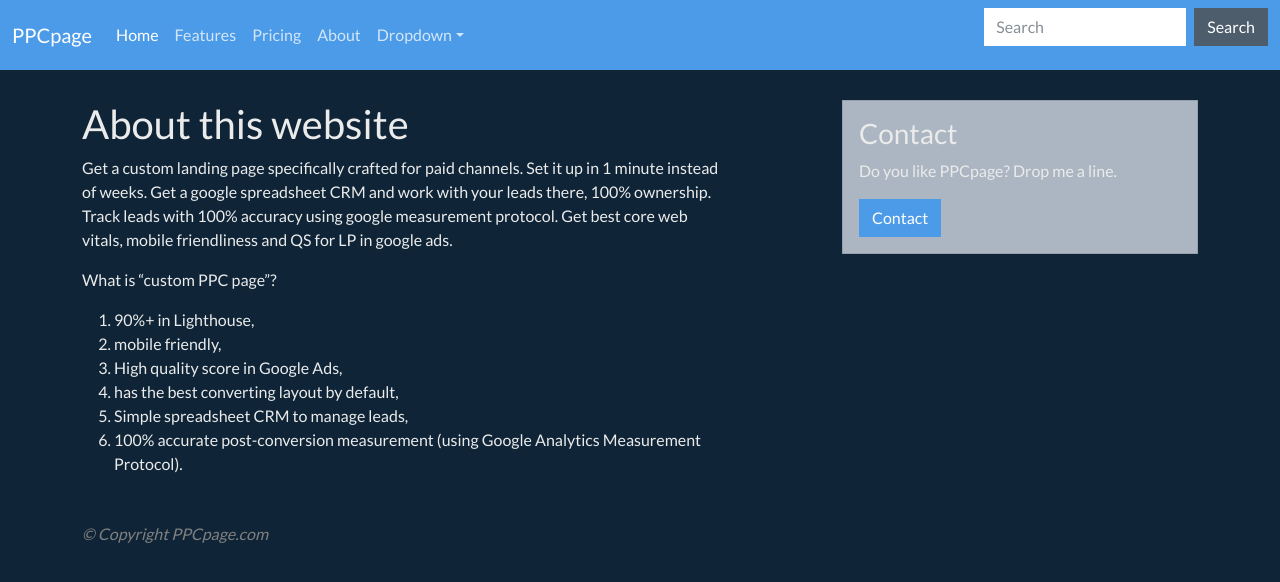
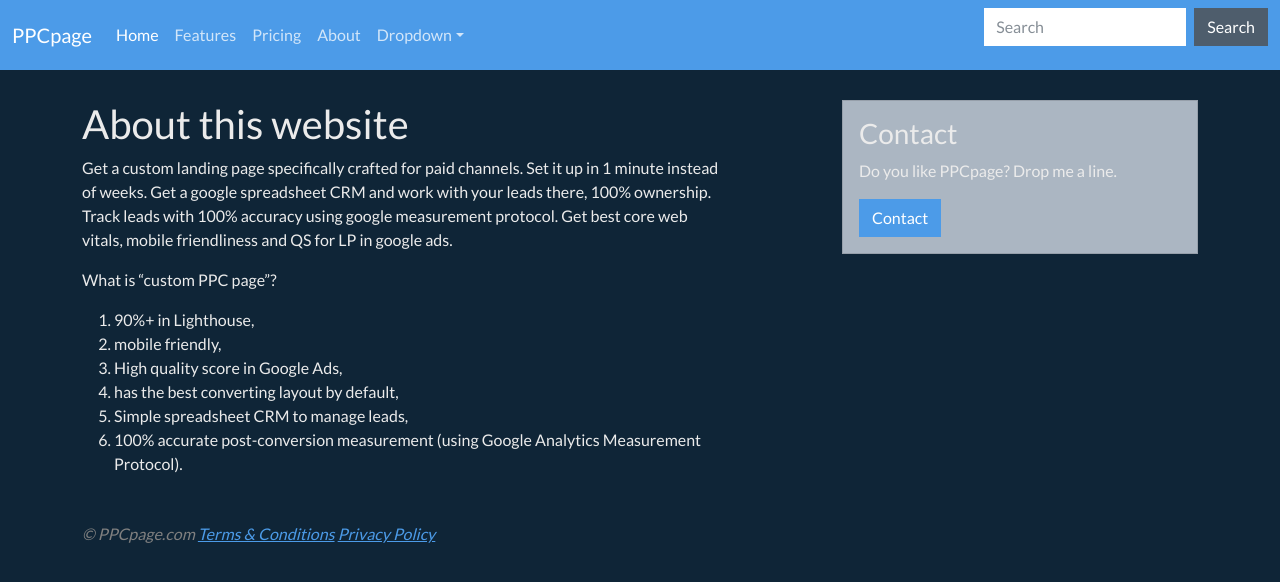
Before and after one commit to iliakulikov/jekyll, a Jekyll site: the page built from index.md, in a window 1280 px wide. Shown: the top 582 px of the page. Built offline with Jekyll 4.4.1, drawn with Linux system fonts in a browser that asks for light colours; our own code applies the rules of GitHub Pages for plain Markdown files.

Commit message:
Update footer.html

```diff
--- a/_includes/footer.html
+++ b/_includes/footer.html
@@ -1 +1 @@
-<div id="footer">&copy; Copyright PPCpage.com</div>
+<div id="footer">&copy; PPCpage.com <a href="#">Terms & Conditions</a> <a href="#">Privacy Policy</div>
```
